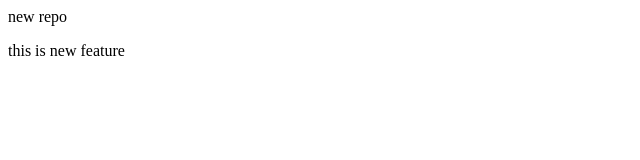
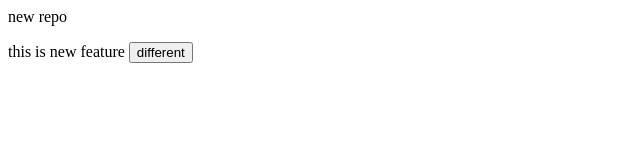
Before and after one commit to jeet0407/localRepo, a plain HTML site: page index.html in a window 1280 px wide. Shown: the whole page, without its empty margins (0-640 px from the left). Drawn offline with Linux system fonts and the light colour scheme.

Commit message:
added new button

```diff
--- a/index.html
+++ b/index.html
@@ -1,2 +1,2 @@
 <p>new repo</p>
-<p>this is new feature</p>
+<p>this is new feature <button>different</button></p>
```
